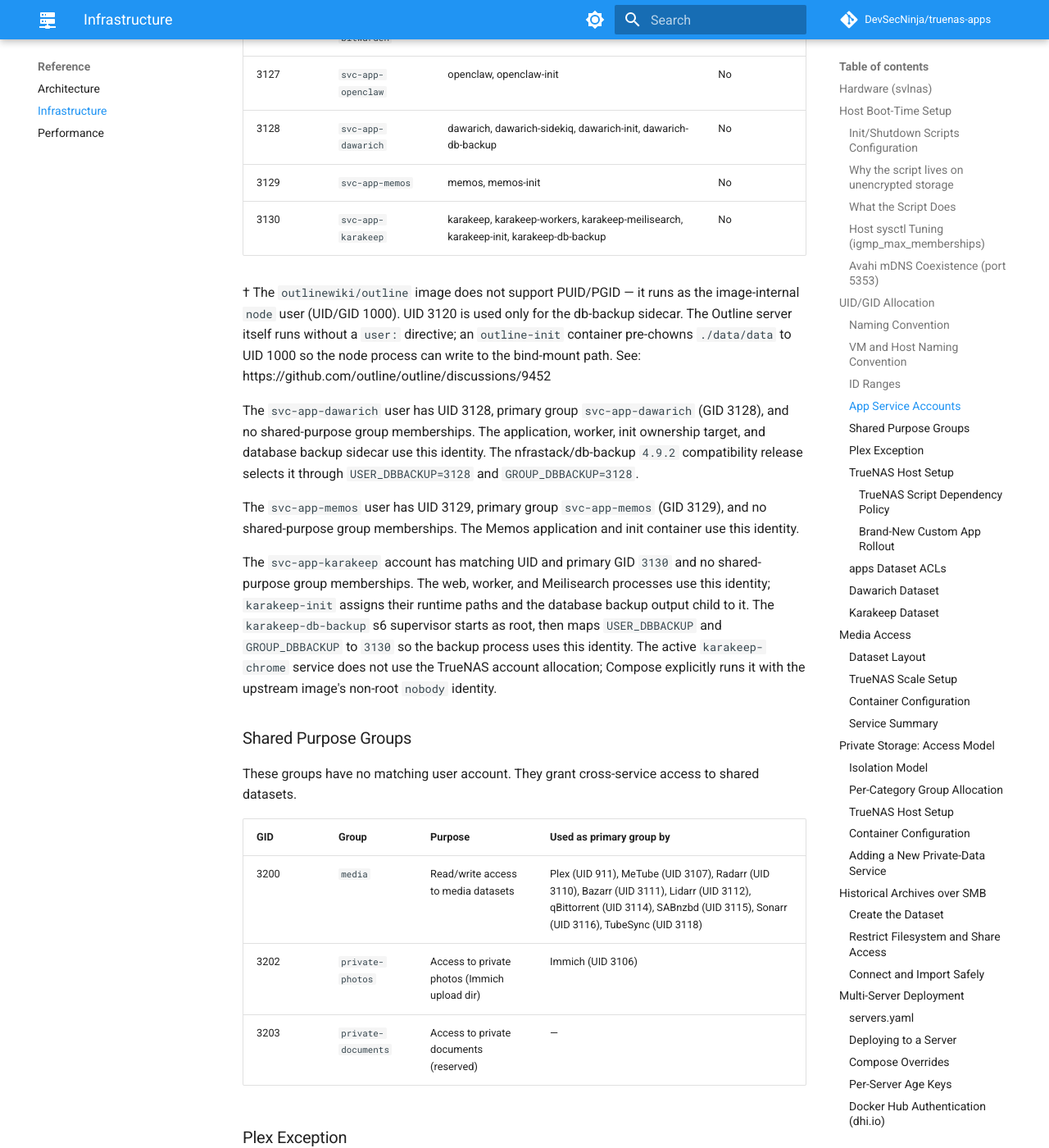
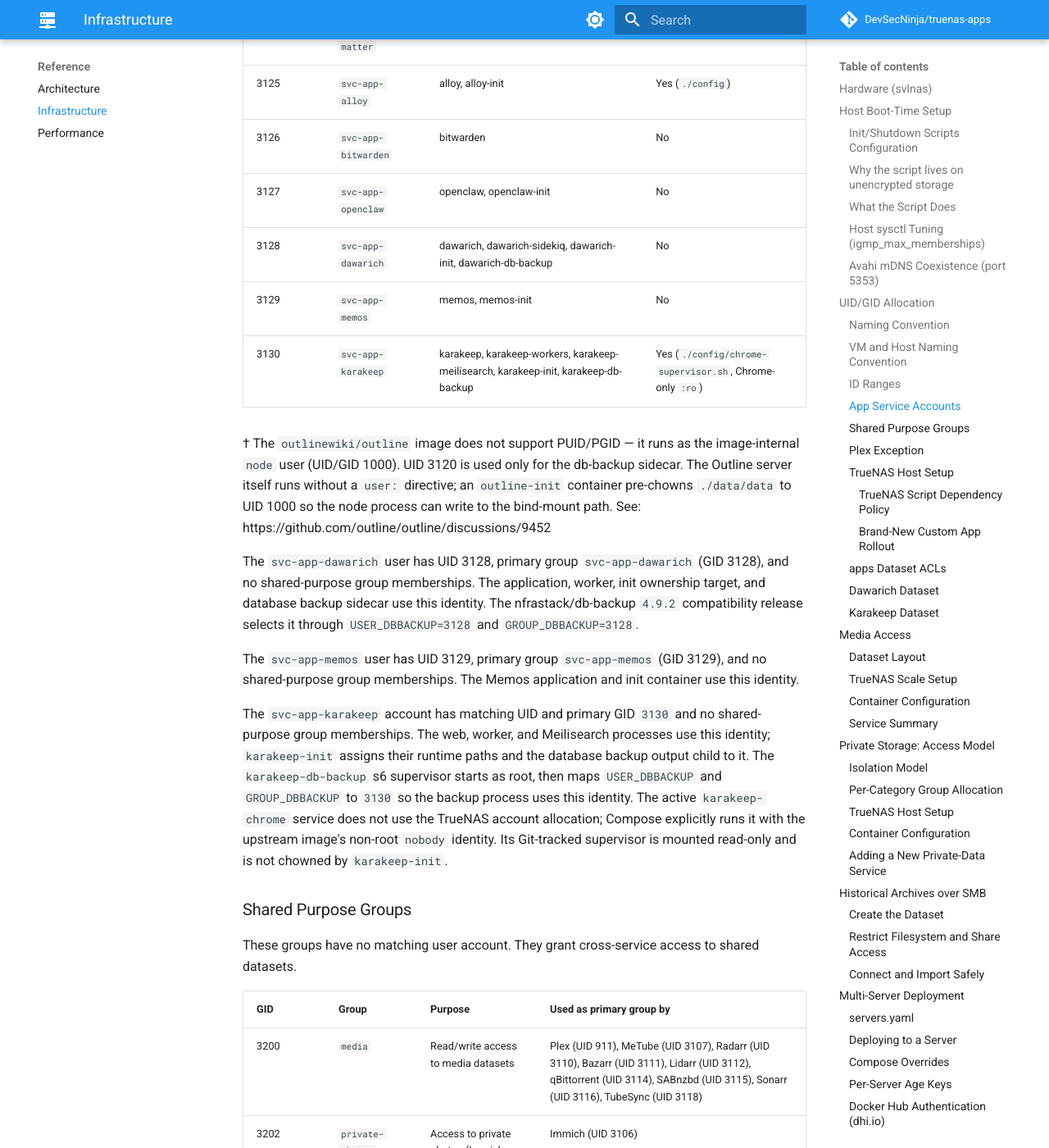
Before and after one commit to DevSecNinja/truenas-apps, an MkDocs documentation site: the page built from docs/INFRASTRUCTURE.md, in a window 1280 px wide and 1400 px high, scrolled down 7228 px. Shown: the whole window at 82% size. Built offline with MkDocs 1.6.1 and Material for MkDocs 9.7.7, drawn with Linux system fonts in a browser that asks for light colours; comment, search, counter and statistics services are not loaded.

Commit message:
fix(karakeep): supervise Chrome DevTools forwarding
Co-authored-by: Copilot App <223556219+Copilot@users.noreply.github.com>

```diff
--- a/docs/INFRASTRUCTURE.md
+++ b/docs/INFRASTRUCTURE.md
@@ -148,31 +148,31 @@ Each service account has a matching `svc-app-<name>` group created at the same G
 
 ### App Service Accounts
 
-| UID/GID | TrueNAS user          | Service(s)                                                                          | Git-tracked config? |
-| ------- | --------------------- | ----------------------------------------------------------------------------------- | ------------------- |
-| 3100    | `svc-app-traefik`     | traefik, traefik-init                                                               | Yes (`./config`)    |
-| 3101    | `svc-app-adguard`     | adguard, adguard-init, adguard-unbound-init                                         | No (`./data/conf`)  |
-| 3102    | `svc-app-homepage`    | homepage, homepage-init                                                             | Yes (`./config`)    |
-| 3103    | `svc-app-gatus`       | gatus, gatus-db-backup                                                              | No                  |
-| 3104    | `svc-app-echo`        | echo-server                                                                         | No                  |
-| 3105    | `svc-app-tfa`         | traefik-forward-auth, init                                                          | No (`./data`)       |
-| 3106    | `svc-app-immich`      | immich-server, immich-ml, immich-init                                               | No                  |
-| 3107    | `svc-app-metube`      | metube, metube-init                                                                 | No                  |
-| 3108    | `svc-app-unifi`       | unifi, unifi-db-backup                                                              | No                  |
-| 3109    | `svc-app-dozzle`      | dozzle, dozzle-init                                                                 | No                  |
-| 3110    | `svc-app-radarr`      | radarr                                                                              | No                  |
-| 3118    | `svc-app-tubesync`    | tubesync                                                                            | No                  |
-| 3119    | `svc-app-drawio`      | drawio                                                                              | No                  |
-| 3120    | `svc-app-outline`     | outline-db-backup†                                                                  | No                  |
-| 3122    | `svc-app-mosquitto`   | mosquitto, mosquitto-init                                                           | Yes (`./config`)    |
-| 3123    | `svc-app-wmbusmeters` | wmbusmeters, wmbusmeters-init                                                       | Yes (`./config`)    |
-| 3124    | `svc-app-matter`      | matter-server, matter-server-init                                                   | No                  |
-| 3125    | `svc-app-alloy`       | alloy, alloy-init                                                                   | Yes (`./config`)    |
-| 3126    | `svc-app-bitwarden`   | bitwarden                                                                           | No                  |
-| 3127    | `svc-app-openclaw`    | openclaw, openclaw-init                                                             | No                  |
-| 3128    | `svc-app-dawarich`    | dawarich, dawarich-sidekiq, dawarich-init, dawarich-db-backup                       | No                  |
-| 3129    | `svc-app-memos`       | memos, memos-init                                                                   | No                  |
-| 3130    | `svc-app-karakeep`    | karakeep, karakeep-workers, karakeep-meilisearch, karakeep-init, karakeep-db-backup | No                  |
+| UID/GID | TrueNAS user          | Service(s)                                                                          | Git-tracked config?                                      |
+| ------- | --------------------- | ----------------------------------------------------------------------------------- | -------------------------------------------------------- |
+| 3100    | `svc-app-traefik`     | traefik, traefik-init                                                               | Yes (`./config`)                                         |
+| 3101    | `svc-app-adguard`     | adguard, adguard-init, adguard-unbound-init                                         | No (`./data/conf`)                                       |
+| 3102    | `svc-app-homepage`    | homepage, homepage-init                                                             | Yes (`./config`)                                         |
+| 3103    | `svc-app-gatus`       | gatus, gatus-db-backup                                                              | No                                                       |
+| 3104    | `svc-app-echo`        | echo-server                                                                         | No                                                       |
+| 3105    | `svc-app-tfa`         | traefik-forward-auth, init                                                          | No (`./data`)                                            |
+| 3106    | `svc-app-immich`      | immich-server, immich-ml, immich-init                                               | No                                                       |
+| 3107    | `svc-app-metube`      | metube, metube-init                                                                 | No                                                       |
+| 3108    | `svc-app-unifi`       | unifi, unifi-db-backup                                                              | No                                                       |
+| 3109    | `svc-app-dozzle`      | dozzle, dozzle-init                                                                 | No                                                       |
+| 3110    | `svc-app-radarr`      | radarr                                                                              | No                                                       |
+| 3118    | `svc-app-tubesync`    | tubesync                                                                            | No                                                       |
+| 3119    | `svc-app-drawio`      | drawio                                                                              | No                                                       |
+| 3120    | `svc-app-outline`     | outline-db-backup†                                                                  | No                                                       |
+| 3122    | `svc-app-mosquitto`   | mosquitto, mosquitto-init                                                           | Yes (`./config`)                                         |
+| 3123    | `svc-app-wmbusmeters` | wmbusmeters, wmbusmeters-init                                                       | Yes (`./config`)                                         |
+| 3124    | `svc-app-matter`      | matter-server, matter-server-init                                                   | No                                                       |
+| 3125    | `svc-app-alloy`       | alloy, alloy-init                                                                   | Yes (`./config`)                                         |
+| 3126    | `svc-app-bitwarden`   | bitwarden                                                                           | No                                                       |
+| 3127    | `svc-app-openclaw`    | openclaw, openclaw-init                                                             | No                                                       |
+| 3128    | `svc-app-dawarich`    | dawarich, dawarich-sidekiq, dawarich-init, dawarich-db-backup                       | No                                                       |
+| 3129    | `svc-app-memos`       | memos, memos-init                                                                   | No                                                       |
+| 3130    | `svc-app-karakeep`    | karakeep, karakeep-workers, karakeep-meilisearch, karakeep-init, karakeep-db-backup | Yes (`./config/chrome-supervisor.sh`, Chrome-only `:ro`) |
 
 † The `outlinewiki/outline` image does not support PUID/PGID — it runs as the
 image-internal `node` user (UID/GID 1000). UID 3120 is used only for the
@@ -198,7 +198,8 @@ backup output child to it. The `karakeep-db-backup` s6 supervisor starts as
 root, then maps `USER_DBBACKUP` and `GROUP_DBBACKUP` to `3130` so the backup
 process uses this identity. The active `karakeep-chrome` service does not use
 the TrueNAS account allocation; Compose explicitly runs it with the upstream
-image's non-root `nobody` identity.
+image's non-root `nobody` identity. Its Git-tracked supervisor is mounted
+read-only and is not chowned by `karakeep-init`.
 
 ### Shared Purpose Groups
 
```
Also changed, not shown: services/karakeep/README.md (+29 -15 lines), .lefthook.toml, 7 other files.
